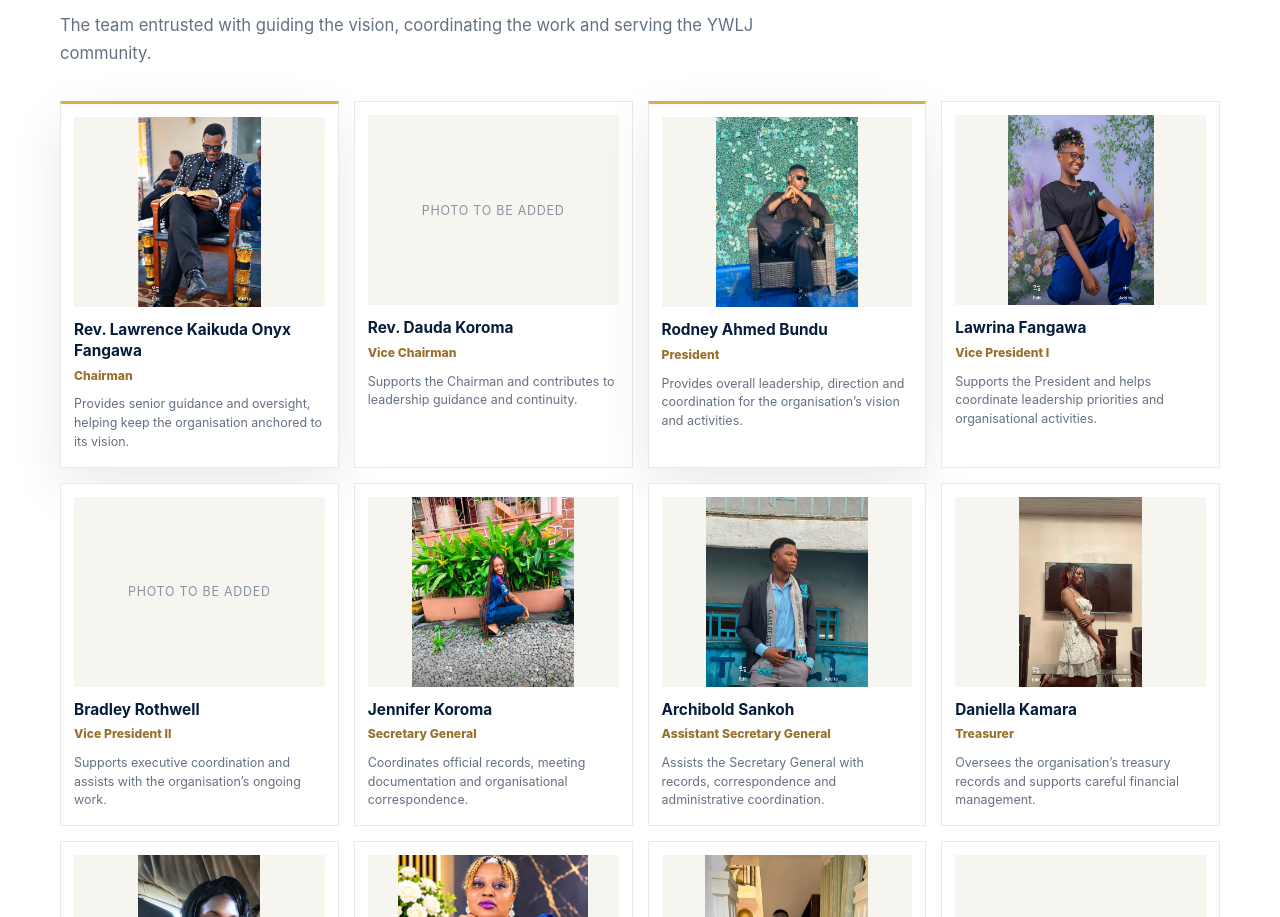
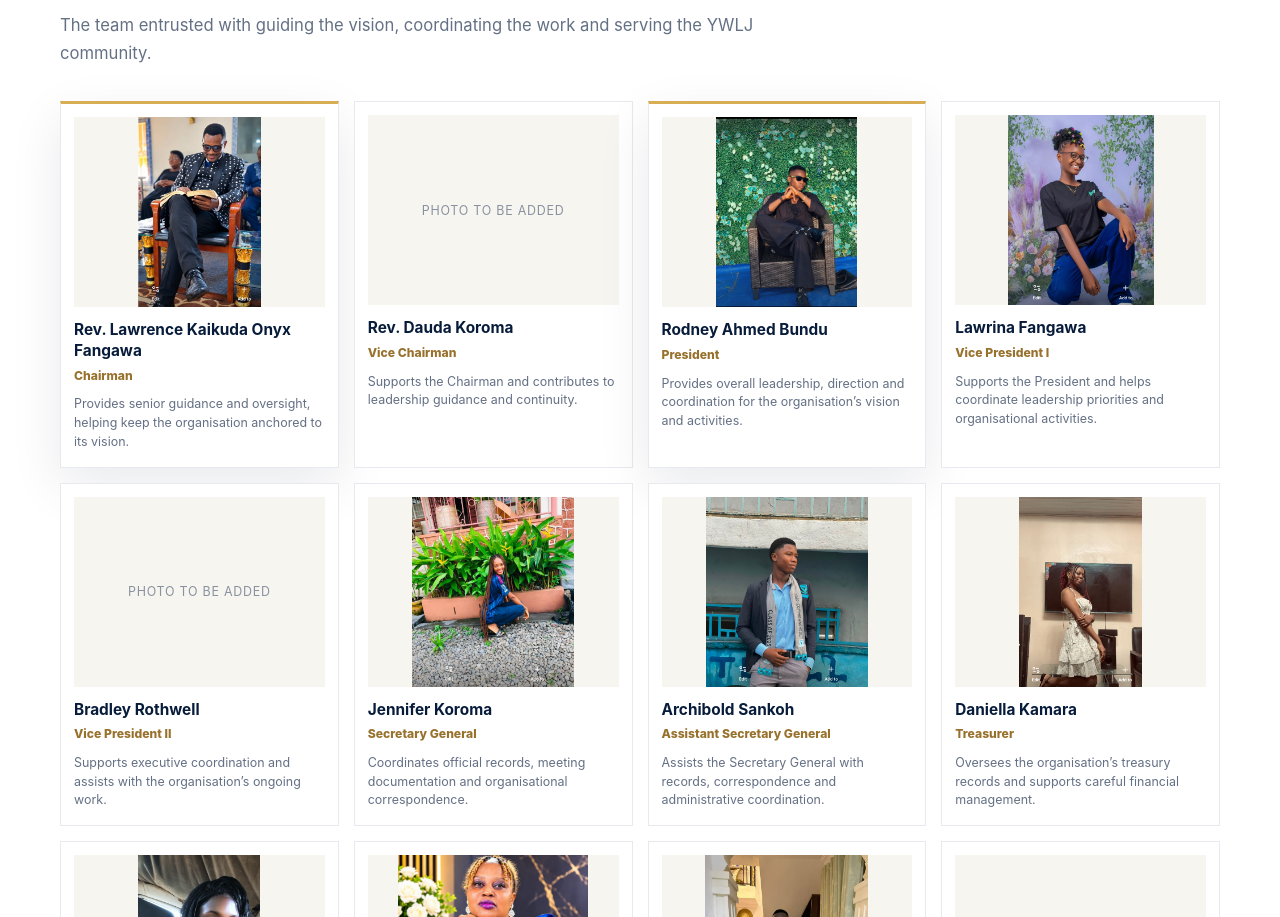
Before and after one commit to rbundu444-source/ywlj-website, a plain HTML site: page index.html in a window 1280 px wide. Shown: the part 5211-6128 px from the top of the page. Drawn offline with Linux system fonts and the light colour scheme.

Commit message:
Update President profile photograph

```diff
--- a/index.html
+++ b/index.html
@@ -116,7 +116,7 @@ section{padding:88px 0}.section-kicker{color:#9a742f;font-weight:850;letter-spac
   <div class="leader-grid">
     <article class="leader"><div class="portrait"><img src="images/Screenshot%202026-11-19%2010.52.51.png" alt="Rev. Lawrence Kaikuda Onyx Fangawa — Chairman" loading="lazy"></div><h3>Rev. Lawrence Kaikuda Onyx Fangawa</h3><p class="role">Chairman</p><p class="bio">Provides senior guidance and oversight, helping keep the organisation anchored to its vision.</p></article>
     <article class="leader"><div class="portrait">PHOTO TO BE ADDED</div><h3>Rev. Dauda Koroma</h3><p class="role">Vice Chairman</p><p class="bio">Supports the Chairman and contributes to leadership guidance and continuity.</p></article>
-    <article class="leader"><div class="portrait"><img src="images/IMG-20261107-WA0300.jpg" alt="Rodney Ahmed Bundu — President" loading="lazy"></div><h3>Rodney Ahmed Bundu</h3><p class="role">President</p><p class="bio">Provides overall leadership, direction and coordination for the organisation’s vision and activities.</p></article>
+    <article class="leader"><div class="portrait"><img src="images/Screenshot%202026-11-19%2012.02.10.png" alt="Rodney Ahmed Bundu — President" loading="lazy"></div><h3>Rodney Ahmed Bundu</h3><p class="role">President</p><p class="bio">Provides overall leadership, direction and coordination for the organisation’s vision and activities.</p></article>
     <article class="leader"><div class="portrait"><img src="images/Screenshot%202026-11-19%2010.48.38.png" alt="Lawrina Fangawa — Vice President I" loading="lazy"></div><h3>Lawrina Fangawa</h3><p class="role">Vice President I</p><p class="bio">Supports the President and helps coordinate leadership priorities and organisational activities.</p></article>
     <article class="leader"><div class="portrait">PHOTO TO BE ADDED</div><h3>Bradley Rothwell</h3><p class="role">Vice President II</p><p class="bio">Supports executive coordination and assists with the organisation’s ongoing work.</p></article>
     <article class="leader"><div class="portrait"><img src="images/Screenshot%202026-11-19%2010.51.30.png" alt="Jennifer Koroma — Secretary General" loading="lazy"></div><h3>Jennifer Koroma</h3><p class="role">Secretary General</p><p class="bio">Coordinates official records, meeting documentation and organisational correspondence.</p></article>
```
